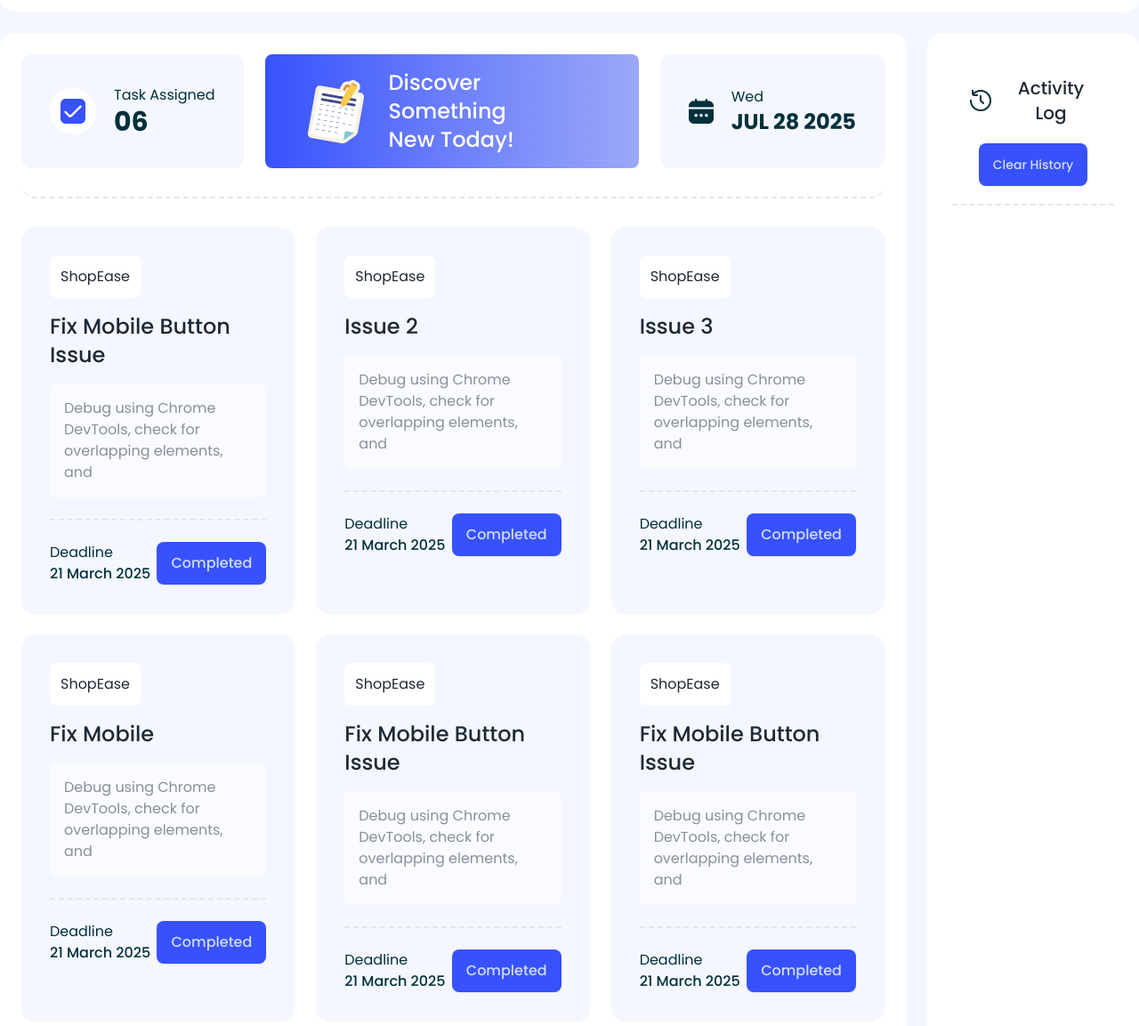
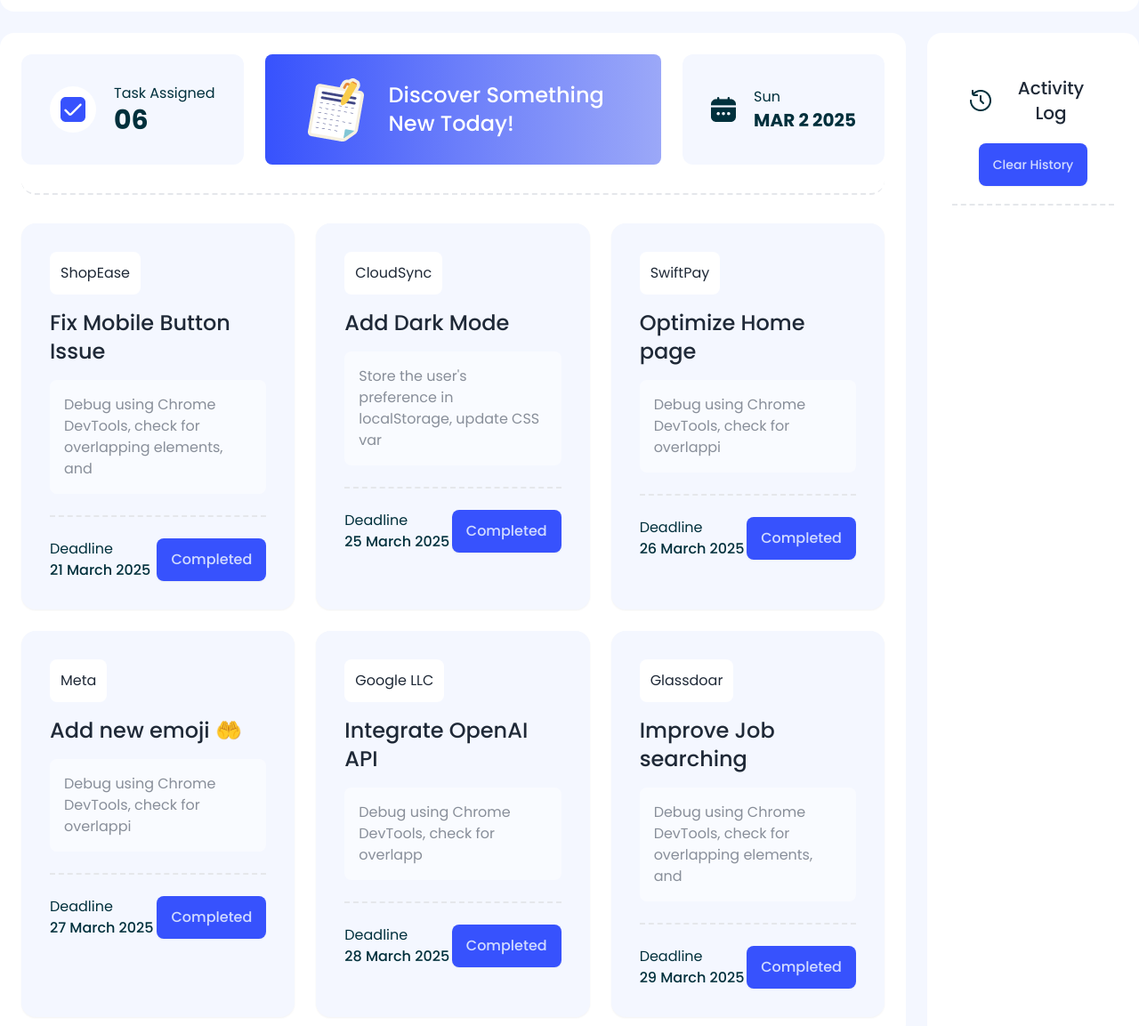
Before and after one commit to razaizim1/A5-Dev-Board, a plain HTML site: page index.html in a window 1280 px wide. Shown: the part 111-1264 px from the top of the page at 89% size. Drawn offline with nearby package versions, Linux system fonts and the light colour scheme.

Commit message:
task completed

```diff
--- a/index.html
+++ b/index.html
@@ -41,7 +41,7 @@
 
 </head>
 
-<body class="font-title bg-color-bg">
+<body class="font-title bg-color-bg" id="body">
 
     <!-- Start Header Section -->
     <header class="py-6 md:container mx-auto">
@@ -56,7 +56,7 @@
                     <div class="font-bold" id="added-task">00</div>
                 </div>
 
-                <button class="bg-color-bg p-3 rounded-full">
+                <button class="bg-color-bg p-3 rounded-full" id="theme-button">
                     <img src="assets/theme-btn.png" alt="Theme Button">
                 </button>
             </div>
@@ -77,16 +77,16 @@
                             <span class="text-3xl font-bold" id="assigned-task">06</span>
                         </div>
                     </div>
-                    <div
+                    <a href="blog.html"
                         class="bg-gradient-to-r from-[#3752FD] via-[#6C7FFA] to-[#9BA8F8] rounded-lg py-4 px-10 flex items-center gap-5 flex-1">
                         <img src="assets/board.png" alt="Board">
                         <span class="text-2xl font-medium text-white">Discover Something <br> New Today!</span>
-                    </div>
+                    </a>
                     <div class="bg-color-bg p-8 rounded-xl flex items-center gap-5">
                         <img src="assets/calender.png" alt="Calender">
                         <div class="flex flex-col text-color-black">
-                            <span>Wed</span>
-                            <span class="text-2xl font-bold">JUL 28 2025</sp>
+                            <span id="task-week">Wed</span>
+                            <span class="text-xl font-bold" id="task-date">JUL 28 2025</sp>
                         </div>
                     </div>
                 </div>
@@ -114,16 +114,15 @@
                     <div class="card bg-color-bg shadow-sm">
                         <div class="card-body">
                             <div class="border-b-2 border-dashed mb-4 pb-6">
-                                <span class="bg-white p-3 rounded-lg inline-block">ShopEase</span>
-                                <h2 class="text-2xl font-medium mb-4 mt-4 task-title">Issue 2</h2>
-                                <p class="bg-white p-4 rounded-lg opacity-50">Debug using Chrome DevTools, check for
-                                    overlapping elements, and</p>
+                                <span class="bg-white p-3 rounded-lg inline-block">CloudSync</span>
+                                <h2 class="text-2xl font-medium mb-4 mt-4 task-title">Add Dark Mode</h2>
+                                <p class="bg-white p-4 rounded-lg opacity-50">Store the user's preference in localStorage, update CSS var</p>
                             </div>
 
                             <div class="flex items-center justify-between">
                                 <div class="div text-color-black">
                                     <div>Deadline</div>
-                                    <div class="font-medium text-[16px]">21 March 2025</div>
+                                    <div class="font-medium text-[16px]">25 March 2025</div>
                                 </div>
                                 <button
                                     class="btn btn-primary border-0 text-[16px] font-medium bg-color-primary complete-btn">Completed</button>
@@ -133,16 +132,15 @@
                     <div class="card bg-color-bg shadow-sm">
                         <div class="card-body">
                             <div class="border-b-2 border-dashed mb-4 pb-6">
-                                <span class="bg-white p-3 rounded-lg inline-block">ShopEase</span>
-                                <h2 class="text-2xl font-medium mb-4 mt-4 task-title"> Issue 3</h2>
-                                <p class="bg-white p-4 rounded-lg opacity-50">Debug using Chrome DevTools, check for
-                                    overlapping elements, and</p>
+                                <span class="bg-white p-3 rounded-lg inline-block">SwiftPay</span>
+                                <h2 class="text-2xl font-medium mb-4 mt-4 task-title">Optimize  Home page </h2>
+                                <p class="bg-white p-4 rounded-lg opacity-50">Debug using Chrome DevTools, check for overlappi</p>
                             </div>
 
                             <div class="flex items-center justify-between">
                                 <div class="div text-color-black">
                                     <div>Deadline</div>
-                                    <div class="font-medium text-[16px]">21 March 2025</div>
+                                    <div class="font-medium text-[16px]">26 March 2025</div>
                                 </div>
                                 <button
                                     class="btn btn-primary border-0 text-[16px] font-medium bg-color-primary complete-btn">Completed</button>
@@ -152,16 +150,15 @@
                     <div class="card bg-color-bg shadow-sm">
                         <div class="card-body">
                             <div class="border-b-2 border-dashed mb-4 pb-6">
-                                <span class="bg-white p-3 rounded-lg inline-block">ShopEase</span>
-                                <h2 class="text-2xl font-medium mb-4 mt-4 task-title">Fix Mobile</h2>
-                                <p class="bg-white p-4 rounded-lg opacity-50">Debug using Chrome DevTools, check for
-                                    overlapping elements, and</p>
+                                <span class="bg-white p-3 rounded-lg inline-block">Meta</span>
+                                <h2 class="text-2xl font-medium mb-4 mt-4 task-title">Add new emoji 🤲</h2>
+                                <p class="bg-white p-4 rounded-lg opacity-50">Debug using Chrome DevTools, check for overlappi</p>
                             </div>
 
                             <div class="flex items-center justify-between">
                                 <div class="div text-color-black">
                                     <div>Deadline</div>
-                                    <div class="font-medium text-[16px]">21 March 2025</div>
+                                    <div class="font-medium text-[16px]">27 March 2025</div>
                                 </div>
                                 <button
                                     class="btn btn-primary border-0 text-[16px] font-medium bg-color-primary complete-btn">Completed</button>
@@ -171,16 +168,15 @@
                     <div class="card bg-color-bg shadow-sm">
                         <div class="card-body">
                             <div class="border-b-2 border-dashed mb-4 pb-6">
-                                <span class="bg-white p-3 rounded-lg inline-block">ShopEase</span>
-                                <h2 class="text-2xl font-medium mb-4 mt-4 task-title">Fix Mobile Button Issue </h2>
-                                <p class="bg-white p-4 rounded-lg opacity-50">Debug using Chrome DevTools, check for
-                                    overlapping elements, and</p>
+                                <span class="bg-white p-3 rounded-lg inline-block">Google LLC</span>
+                                <h2 class="text-2xl font-medium mb-4 mt-4 task-title">Integrate OpenAI API </h2>
+                                <p class="bg-white p-4 rounded-lg opacity-50">Debug using Chrome DevTools, check for overlapp</p>
                             </div>
 
                             <div class="flex items-center justify-between">
                                 <div class="div text-color-black">
                                     <div>Deadline</div>
-                                    <div class="font-medium text-[16px]">21 March 2025</div>
+                                    <div class="font-medium text-[16px]">28 March 2025</div>
                                 </div>
                                 <button
                                     class="btn btn-primary border-0 text-[16px] font-medium bg-color-primary complete-btn">Completed</button>
@@ -190,8 +186,8 @@
                     <div class="card bg-color-bg shadow-sm">
                         <div class="card-body">
                             <div class="border-b-2 border-dashed mb-4 pb-6">
-                                <span class="bg-white p-3 rounded-lg inline-block">ShopEase</span>
-                                <h2 class="text-2xl font-medium mb-4 mt-4 task-title">Fix Mobile Button Issue </h2>
+                                <span class="bg-white p-3 rounded-lg inline-block">Glassdoar</span>
+                                <h2 class="text-2xl font-medium mb-4 mt-4 task-title">Improve Job searching </h2>
                                 <p class="bg-white p-4 rounded-lg opacity-50">Debug using Chrome DevTools, check for
                                     overlapping elements, and</p>
                             </div>
@@ -199,7 +195,7 @@
                             <div class="flex items-center justify-between">
                                 <div class="div text-color-black">
                                     <div>Deadline</div>
-                                    <div class="font-medium text-[16px]">21 March 2025</div>
+                                    <div class="font-medium text-[16px]">29 March 2025</div>
                                 </div>
                                 <button
                                     class="btn btn-primary border-0 text-[16px] font-medium bg-color-primary complete-btn">Completed</button>
--- a/script.js
+++ b/script.js
@@ -1,10 +1,12 @@
 const allButtons = document.querySelectorAll('.complete-btn');
+const allCards = document.querySelectorAll('.card');
+let clickCount = 0;
 
 for (let i = 0; i < allButtons.length; i++) {
     allButtons[i].addEventListener('click', function (e) {
         alert('Borad Updated Successfully');
         e.preventDefault();
-        this.classList.add('opacity-30', 'cursor-not-allowed');
+        this.disabled = true;
 
         let assignedTask = document.getElementById('assigned-task');
         let assignedTaskInner = parseInt(assignedTask.innerText);
@@ -35,12 +37,44 @@ for (let i = 0; i < allButtons.length; i++) {
             let currentTime = new Date().toLocaleTimeString('en-US');
             newHistory.innerText = `You have Complete The Task ${allTitle[j].innerText} at ${currentTime} PM`;
             activityHistory.appendChild(newHistory);
+        };
+
+        clickCount++;
+
+        if (clickCount === allCards.length) {
+            alert('Congratulations! You have completed all the current tasks');
         }
     })
+
+    console.log(clickCount);
 }
 
 const clearHistoryBtn = document.getElementById('clear-history-button');
 
-clearHistoryBtn.addEventListener('click', function() {
+clearHistoryBtn.addEventListener('click', function () {
     document.getElementById('acitvity-history').innerHTML = '';
 });
+
+const themeButton = document.getElementById('theme-button');
+themeButton.addEventListener('click', function () {
+    const fullBody = document.getElementById('body');
+    const colors = ['blue', 'red', 'yellow', 'aqua', 'orange', 'aquamarine', 'brown'];
+    const randomValue = Math.floor(Math.random() * colors.length);
+    fullBody.style.backgroundColor = colors[randomValue];
+});
+
+// Week
+let currentDate = new Date();
+let dayNumber = currentDate.getDay();
+let daysArray = ['Sun', 'Mon', 'Tue', 'Wed', 'Thu', 'Fri', 'Sat'];
+let weekday = daysArray[dayNumber];
+document.getElementById('task-week').innerText = weekday;
+
+let monthNames = ['JAN', 'FEB', 'MAR', 'APR', 'MAY', 'JUN', 'JUL', 'AUG', 'SEP', 'OCT', 'NOV', 'DEC'];
+let monthIndex = currentDate.getMonth();
+let monthName = monthNames[monthIndex]
+
+let day = currentDate.getDate();
+let year = currentDate.getFullYear();
+let formattedDate = `${monthName} ${day} ${year}`;
+document.getElementById('task-date').innerText = formattedDate;
```
Also changed, not shown: blog.html (+17 -5 lines).
